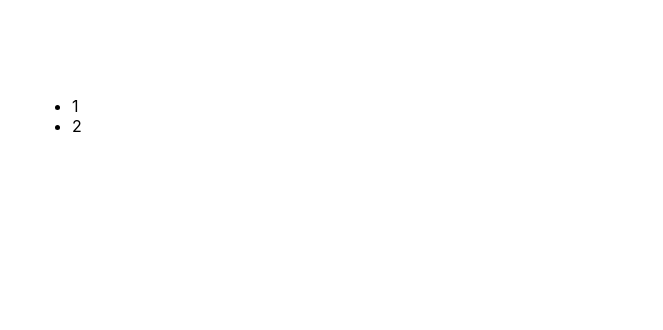
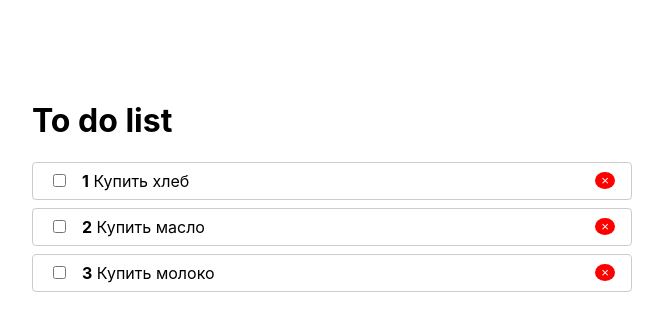
Before and after one commit to pavelwebdeveloper/shopping-with-a-list-app, a React (Create React App) app in the folder client/: page / in a window 1280 px wide. Shown: the top 330 px of the page, without its empty margins (308-971 px from the left). Built offline with nearby package versions, Linux system fonts and the light colour scheme.

Commit message:
adding a list, list items with checkboxes and delete buttons, creating TodoList element, ListItem element, adding styles, creating an array of objects for outputing some items, adding a type verifying library and verification for props

```diff
--- a/client/package.json
+++ b/client/package.json
@@ -6,6 +6,7 @@
     "@testing-library/jest-dom": "^4.2.4",
     "@testing-library/react": "^9.5.0",
     "@testing-library/user-event": "^7.2.1",
+    "prop-types": "^15.7.2",
     "react": "^16.13.1",
     "react-dom": "^16.13.1",
     "react-scripts": "3.4.1"
--- a/client/public/index.html
+++ b/client/public/index.html
@@ -24,7 +24,7 @@
       work correctly both with client-side routing and a non-root public URL.
       Learn how to configure a non-root public URL by running `npm run build`.
     -->
-    <title>React App</title>
+    <title>To do list App</title>
   </head>
   <body>
     <noscript>You need to enable JavaScript to run this app.</noscript>
--- a/client/src/App.js
+++ b/client/src/App.js
@@ -3,10 +3,19 @@ import TodoList from './todo/TodoList'
 
 
 function App() {
+const todos = [
+  {id:1, completed: false, title:'Купить хлеб'},
+  {id:2, completed: false, title:'Купить масло'},
+  {id:3, completed: false, title:'Купить молоко'}
+]
+
+
+
   return (
     <div className='wrapper'>
+      <h1>To do list</h1>
 
-      <TodoList />
+      <TodoList todos={todos} />
 	</div>
   );
 }
--- a/client/src/index.css
+++ b/client/src/index.css
@@ -17,3 +17,10 @@ code {
 	margin: 0 auto;
 	width: 600px;
 }
+
+.rm {
+  background: red;
+  border-radius: 50%;
+  color: #fff;
+  border: none;
+}
--- /dev/null
+++ b/client/src/todo/TodoItem.js
@@ -0,0 +1,37 @@
+import React from 'react'
+import PropTypes from 'prop-types'
+
+const styles = {
+    li: {
+        display: 'flex',
+        justifyContent: 'space-between',
+        alignItems: 'center',
+        padding: '.5rem 1rem',
+        border: '1px solid #ccc',
+        borderRadius: '4px',
+        marginBottom: '.5rem'
+    },
+    input: {
+        marginRight: '1rem'
+    }
+}
+
+function TodoItem({todo, index }){
+return <li style={styles.li}>
+    <span>
+        <input  type="checkbox" style={styles.input} onChange={() => console.log(todo.id)} />
+        <strong>{ index + 1}</strong>
+        &nbsp;
+        { todo.title }
+    </span>
+
+    <button className='rm'>&times;</button>
+    </li>
+}
+
+TodoItem.propTypes = {
+    todo: PropTypes.object.isRequired,
+    index: PropTypes.number
+}
+
+export default TodoItem
--- a/client/src/todo/TodoList.js
+++ b/client/src/todo/TodoList.js
@@ -1,10 +1,27 @@
-import React from 'react';
+import React from 'react'
+import PropTypes from 'prop-types'
+import TodoItem from './TodoItem'
 
-export default function TodoList(){
+const styles = {
+    ul: {
+        listStyle: 'none',
+        margin: 0,
+        padding: 0
+    }
+}
+
+function TodoList(props){
     return(
-        <ul>
-            <li>1</li>
-            <li>2</li>
+        <ul style={styles.ul}>
+            { props.todos.map((todo, index) => {
+                return <TodoItem todo={todo} key={todo.id} index={index} />
+            })}
         </ul>
     );
 }
+
+TodoList.propTypes = {
+    todos: PropTypes.arrayOf(PropTypes.object).isRequired
+}
+
+export default TodoList
--- a/package.json
+++ b/package.json
@@ -6,13 +6,14 @@
   "scripts": {
     "test": "echo \"Error: no test specified\" && exit 1",
     "start": "node index.js",
-	"heroku-postbuild": "cd client && npm install && npm run build"
+    "heroku-postbuild": "cd client && npm install && npm run build"
   },
   "keywords": [],
   "author": "",
   "license": "ISC",
   "dependencies": {
     "ejs": "^3.0.2",
-    "express": "^4.17.1"
+    "express": "^4.17.1",
+    "prop-types": "^15.7.2"
   }
 }
```
Also changed, not shown: 2 other files (tests, documents, lock files or other folders).
